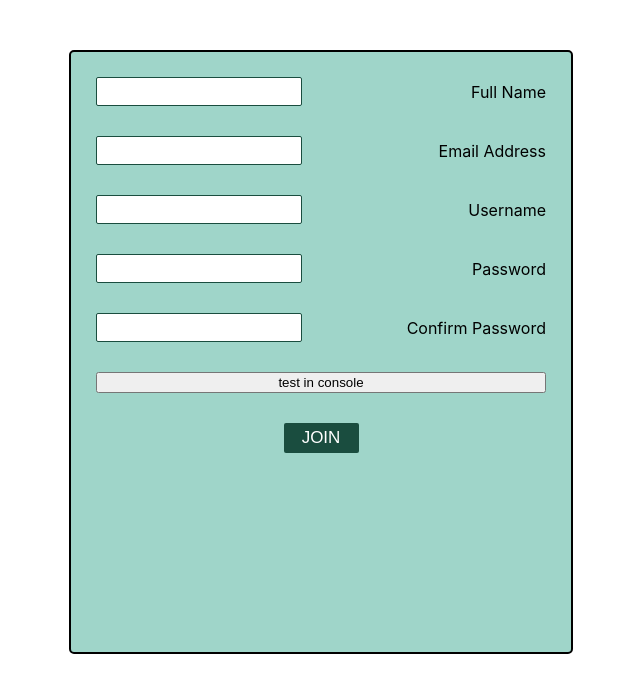
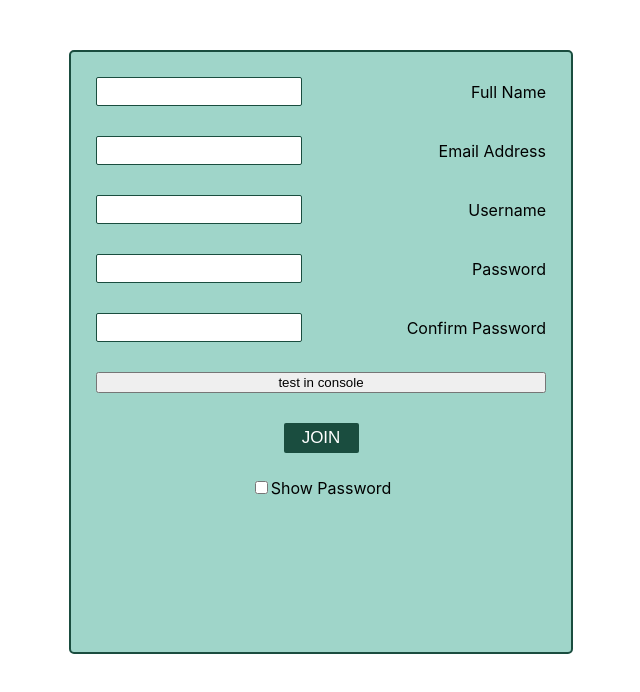
Before and after one commit to scdorsey22/Pocket-Bogeys, a React (Create React App) app in the folder client/: page / in a window 1280 px wide. Shown: the top 692 px of the page, without its empty margins (319-959 px from the left). Built offline with nearby package versions, Linux system fonts and the light colour scheme.

Commit message:
1.0.4
Added more functionality to Signup component. Still working out TSX warnings and need to connect it to the back end.

```diff
--- a/client/src/components/Button.tsx
+++ b/client/src/components/Button.tsx
@@ -8,17 +8,18 @@ type FormProps = {
     confirmPassword: string
 }
 
-function Button({}){
+function Button( formValues: FormProps ){
 
-    // const {formValues} = FormProps
+    const {fullName, emailAddress, username, password, confirmPassword} = formValues
 
-    // function handleClick(){
-    //     console.log(formValues)
-    // }
+    function handleClick(e: any){
+        e.preventDefault()
+        console.log(fullName, emailAddress, username, password, confirmPassword)
+    }
 
     return(
         <>
-            <button className='btn' formAction='submit' >join</button>
+            <button className='btn' formAction='submit' onClick={handleClick}>join</button>
         </>
     )
 }
--- a/client/src/components/Signup.tsx
+++ b/client/src/components/Signup.tsx
@@ -9,22 +9,38 @@ const defaultValues = {
   confirmPassword: ''
 }
 
-function Signup() {
+const Signup= (): JSX.Element => {
 
   const [formValues, setFormValues] = React.useState(defaultValues)
+  const [showPassword, setShowPassword] = React.useState<Boolean>(false)
 
   const handleChange = (e: any) => {
-      const { name, value } = e.target
-      setFormValues({ ...formValues, [name]: value })
+    const { name, value } = e.target
+    setFormValues({ ...formValues, [name]: value })
+  }
+
+  const handleShowPassword = () => {
+    setShowPassword(!showPassword)
+    const inputFields = document.querySelectorAll<HTMLInputElement>('.match-error')
+    if (showPassword){
+      inputFields.forEach((inputField) => inputField.type = 'password')
+    } else {
+      inputFields.forEach((inputField) => inputField.type = 'text')
+    }
   }
 
   const handleClick = (e: any) => {
     e.preventDefault()
-    formValues.password === formValues.confirmPassword
-    ? console.log(formValues)
-    : console.log('passwords do not match')
+    formValues.password === formValues.confirmPassword ?
+      console.log(formValues) // route to home page with session for user
+      :
+      document.querySelectorAll<HTMLInputElement>('.match-error')!.forEach((element) => {
+        element.style.border = '2px solid red'
+        element.addEventListener('input', () => {
+          element.style.border = '1px solid #1A4D3F'
+        })
+      })
   }
-
 
     return (
       <>
@@ -45,16 +61,18 @@ function Signup() {
                   <span>Username</span>
                 </div>
                 <div className="input-wrapper">
-                  <input type="password" className="input-signup password" name='password' onChange={handleChange}/>
+                  <input type="password" className="input-signup password match-error" name='password' onChange={handleChange}/>
                   <span>Password</span>
                 </div>
                 <div className="input-wrapper">
-                  <input type="password" className="input-signup confirm-password" name='confirmPassword' onChange={handleChange}/>
+                  <input type="password" className="input-signup confirm-password match-error" name='confirmPassword' onChange={handleChange}/>
                   <span>Confirm Password</span>
                 </div>
                 <button onClick={handleClick}>test in console</button>
-                <Button />
+                <Button formValues={formValues}/>
               </form>
+              <input type="checkbox" name='show-password' onInput={handleShowPassword}/>
+              <label htmlFor="show-password">Show Password</label>
             </div>
           </div>
         </section>
--- a/client/src/styles/styles.scss
+++ b/client/src/styles/styles.scss
@@ -95,7 +95,7 @@ body, html {
         height: 600px;
         width: 500px;
         border-radius: 5px;
-        border: 2px solid black;
+        border: 2px solid $primary-color;
         background-color: #00917060;
         @media screen and (max-width: 700px) {
           width: 300px;
--- a/tsconfig.json
+++ b/tsconfig.json
@@ -14,7 +14,8 @@
     "resolveJsonModule": true,
     "isolatedModules": true,
     "noEmit": true,
-    "jsx": "react-jsx"
+    "jsx": "react-jsx",
+    "allowImportingTsExtensions": true
   },
   // "include": ["src"],
   // "references": [{ "path": "./tsconfig.node.json" }]
```
